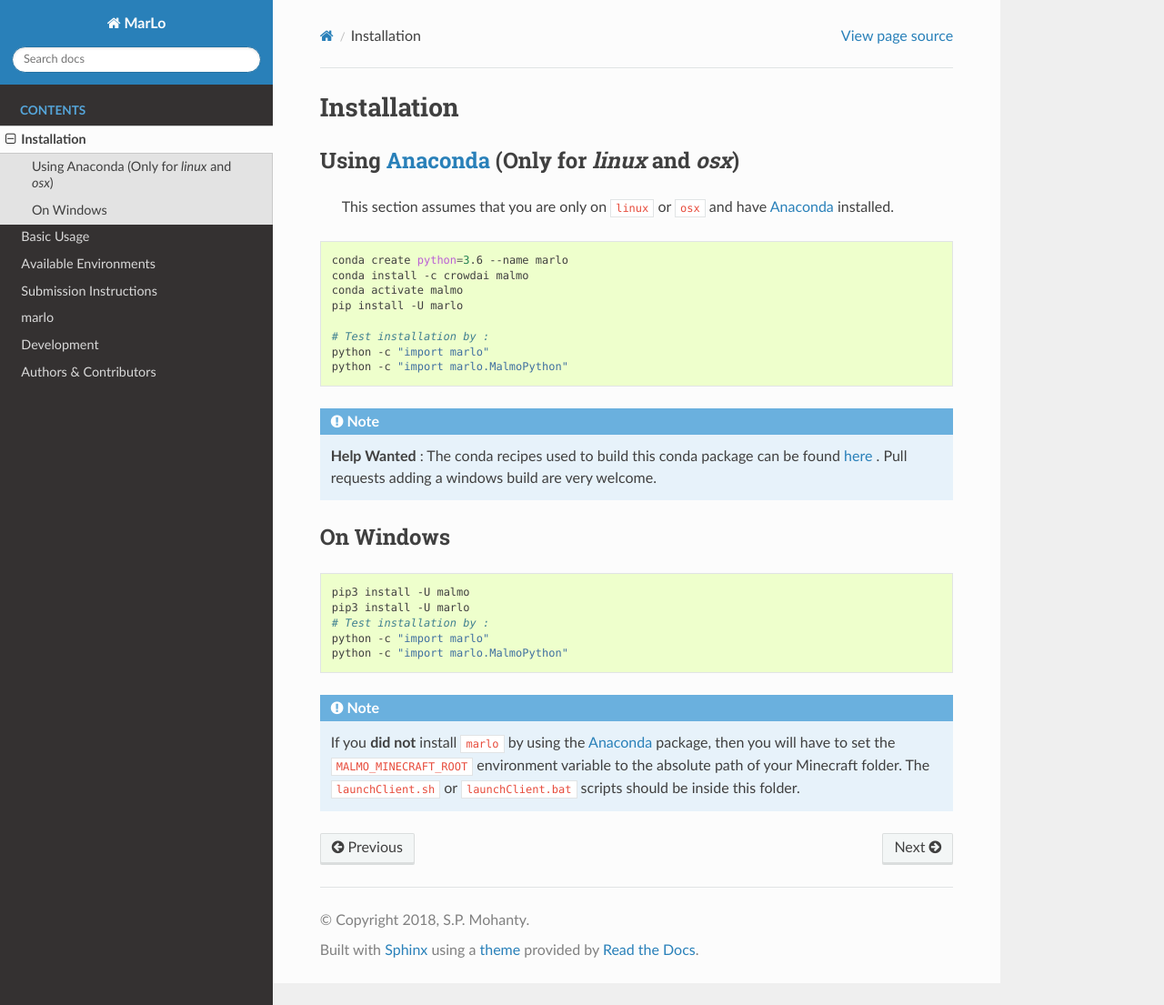
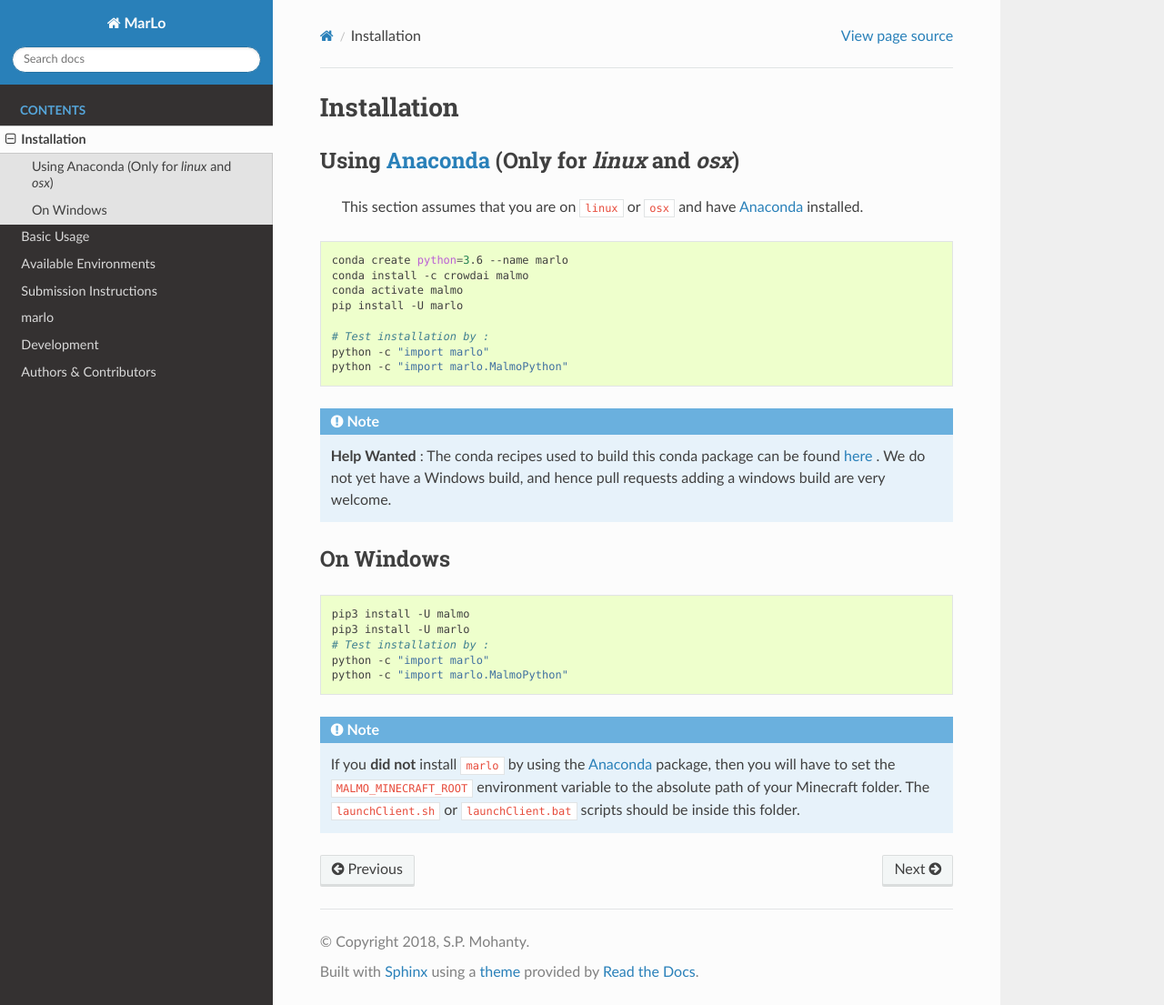
Before and after one commit to crowdAI/marLo, a Sphinx documentation site: the page built from source/installation.rst, in a window 1280 px wide and 1105 px high. Shown: the whole window at 91% size. Built offline with Sphinx 7.4.7 and the Read the Docs theme 2.0.0, drawn with Linux system fonts in a browser that asks for light colours.

Commit message:
minor corrections in installations.rst

```diff
--- a/source/installation.rst
+++ b/source/installation.rst
@@ -3,7 +3,7 @@
 
 Using Anaconda_ (Only for `linux` and `osx`)
 ---------------------------------------------
-  This section assumes that you are only on ``linux`` or ``osx`` and have Anaconda_ installed.
+  This section assumes that you are on ``linux`` or ``osx`` and have Anaconda_ installed.
 
 .. code-block:: bash
 
@@ -17,7 +17,7 @@
   python -c "import marlo.MalmoPython"
 
 .. Note::
-  **Help Wanted** : The conda recipes used to build this conda package can be found here_ . Pull requests adding a windows build are very welcome.
+  **Help Wanted** : The conda recipes used to build this conda package can be found here_ . We do not yet have a Windows build, and hence pull requests adding a windows build are very welcome.
 
 .. _Anaconda: https://www.anaconda.com/download/
 .. _here: https://github.com/spMohanty/malmo-conda-recipe
```
